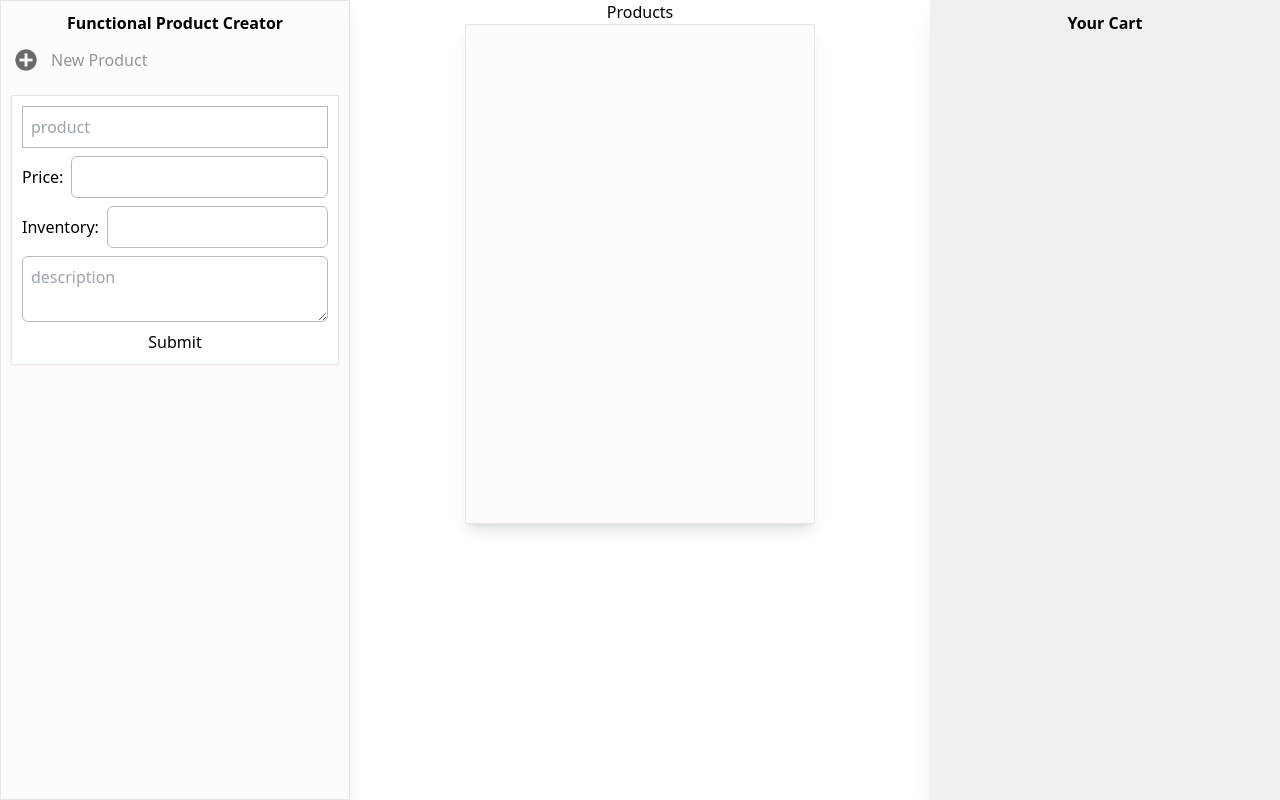
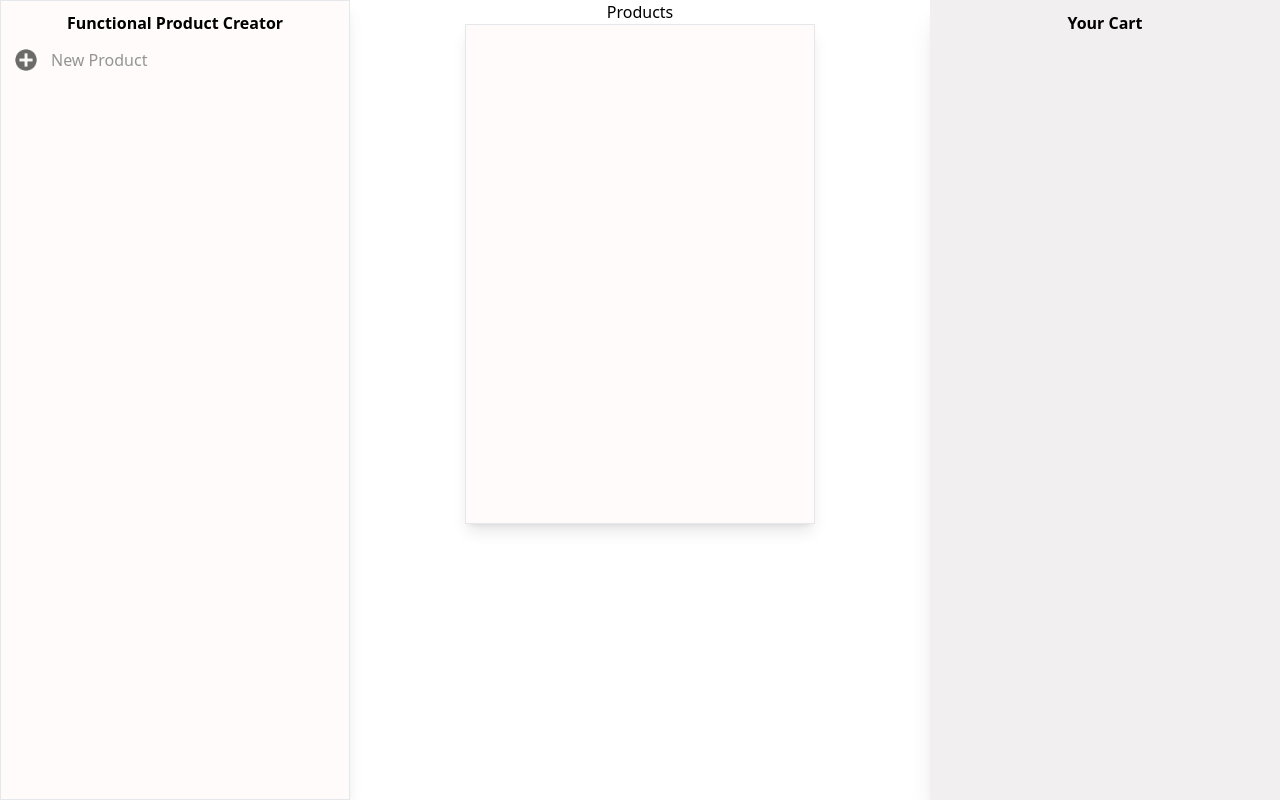
Before and after one commit to xavier-fenton/react-shop-cart, a React (Create React App) app: page / in a window 1280 px wide. Built offline with nearby package versions, Linux system fonts and the light colour scheme.

Commit message:
conditionally show new product

```diff
--- a/src/Components/ProductCreator.js
+++ b/src/Components/ProductCreator.js
@@ -1,32 +1,33 @@
-import React from 'react'
+import React, { useState } from 'react'
 import ProductCreatorForm from './ProductCreatorForm.js'
 
-function NewProduct() {
-  return (
-    <div>
-      <div className="flex items-center">
-        <img
-          className="filter invert-[.73] sepia-[.09] saturate-[.21] hue-rotate-[355deg] brightness-[.8] contrast-[.85] w-[50px]"
-          alt="plus_sign"
-          src="/plus.png"
-        />
-        <div className="text-[#949494]">New Product</div>
-      </div>
-    </div>
-  )
-}
+const ProductCreator = () => {
+  const [active, setActive] = useState(false)
 
-const ProductCreator = () => {
   return (
     <div className="flex flex-col items-center">
       <div className="bg-[#fffbfb] border h-[100dvh] w-[350px] shadow-lg">
         <div className="font-bold text-center pt-[10px]">
           Functional Product Creator
         </div>
-        <div className="hover:cursor-pointer w-fit">{NewProduct()}</div>
-        <div className="relative m-[10px] border bg-[#ffffff] shadow-sm p-[10px]">
-          <ProductCreatorForm />
+        <div
+          className="flex flex-row items-center hover:cursor-pointer w-fit"
+          onClick={() => {
+            setActive(!active)
+          }}
+        >
+          <img
+            className="filter invert-[.73] sepia-[.09] saturate-[.21] hue-rotate-[355deg] brightness-[.8] contrast-[.85] h-[50px]"
+            alt="plus_sign"
+            src="/plus.png"
+          />
+          <div className="text-[#949494]">New Product</div>
         </div>
+        {active ? (
+          <div className="relative m-[10px] border bg-[#ffffff] shadow-sm p-[10px]">
+            <ProductCreatorForm />
+          </div>
+        ) : null}
       </div>
     </div>
   )
--- a/src/Components/ProductCreatorForm.js
+++ b/src/Components/ProductCreatorForm.js
@@ -37,7 +37,7 @@ const Form = () => {
           maxLength: 250,
         })}
       />
-      <input type="submit" />
+      <input className="hover:cursor-pointer" type="submit" />
     </form>
   )
 }
```
